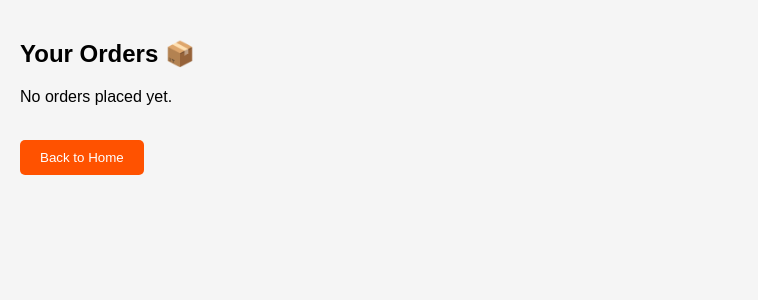
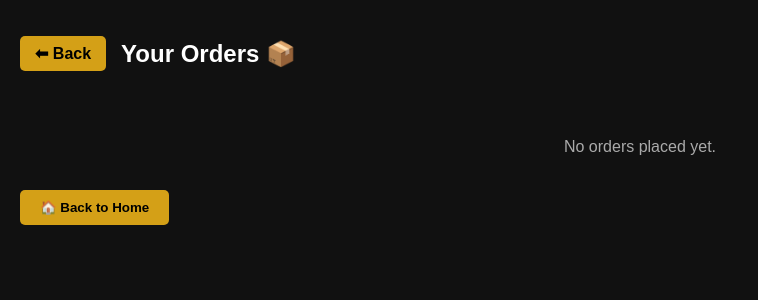
Before and after one commit to 10304divyashree-dotcom/BudgetBite, a Flask app: page /orders in a window 1280 px wide. Shown: the top 300 px of the page, without its empty margins (0-758 px from the left). Run offline with Flask 3, Linux system fonts and the light colour scheme; a user stored in the database is signed in; data that the repository does not hold is empty.

Commit message:
Update styles and structure in orders.html

```diff
--- a/templates/orders.html
+++ b/templates/orders.html
@@ -4,44 +4,103 @@
 
 <title>Your Orders</title>
 
+<meta name="viewport" content="width=device-width, initial-scale=1.0">
+
 <style>
 
 body{
 font-family:Arial;
-background:#f5f5f5;
+background:#111;
+color:white;
 margin:0;
 padding:20px;
 }
 
+/* HEADER */
+
+.header{
+display:flex;
+align-items:center;
+gap:15px;
+margin-bottom:20px;
+}
+
+.back-btn{
+background:#d4a017;
+color:black;
+padding:8px 15px;
+border-radius:5px;
+text-decoration:none;
+font-weight:bold;
+}
+
+/* ORDER CARD */
+
 .order-card{
-background:white;
+background:#1c1c1c;
 padding:15px;
 margin-bottom:15px;
 border-radius:10px;
-box-shadow:0 3px 8px rgba(0,0,0,0.1);
+box-shadow:0 3px 8px rgba(0,0,0,0.5);
 }
 
+/* TEXT */
+
 .price{
-color:green;
+color:#d4a017;
 font-weight:bold;
 }
 
 .time{
-color:gray;
+color:#aaa;
 font-size:14px;
 }
 
+/* STATUS */
+
+.status{
+margin-top:8px;
+font-weight:bold;
+}
+
+.status.Preparing{
+color:orange;
+}
+
+.status.Delivered{
+color:limegreen;
+}
+
+/* EMPTY */
+
+.empty{
+text-align:center;
+margin-top:50px;
+color:#aaa;
+}
+
+/* BUTTON */
+
 button{
-background:#ff5200;
-color:white;
+background:#d4a017;
+color:black;
 border:none;
 padding:10px 20px;
 border-radius:5px;
 cursor:pointer;
+font-weight:bold;
 }
 
 button:hover{
-background:#e64500;
+background:#b89012;
+}
+
+/* RESPONSIVE */
+
+@media(max-width:768px){
+body{
+padding:10px;
+}
 }
 
 </style>
@@ -50,7 +109,10 @@ background:#e64500;
 
 <body>
 
+<div class="header">
+<a href="/home" class="back-btn">⬅ Back</a>
 <h2>Your Orders 📦</h2>
+</div>
 
 {% if orders %}
 
@@ -60,25 +122,30 @@ background:#e64500;
 
 <h3>🍽 {{order[0]}}</h3>
 
-<p class="price">Price: ₹{{order[1]}}</p>
+<p class="price">₹{{order[1]}}</p>
 
 <p class="time">🕒 Ordered at: {{order[2]}}</p>
 
+<p class="status {{order[3]}}">
+Status: {{order[3]}}
+</p>
+
 </div>
-
 
 {% endfor %}
 
 {% else %}
 
+<div class="empty">
 <p>No orders placed yet.</p>
+</div>
 
 {% endif %}
 
 <br>
 
 <a href="/home">
-<button>Back to Home</button>
+<button>🏠 Back to Home</button>
 </a>
 
 </body>
```
